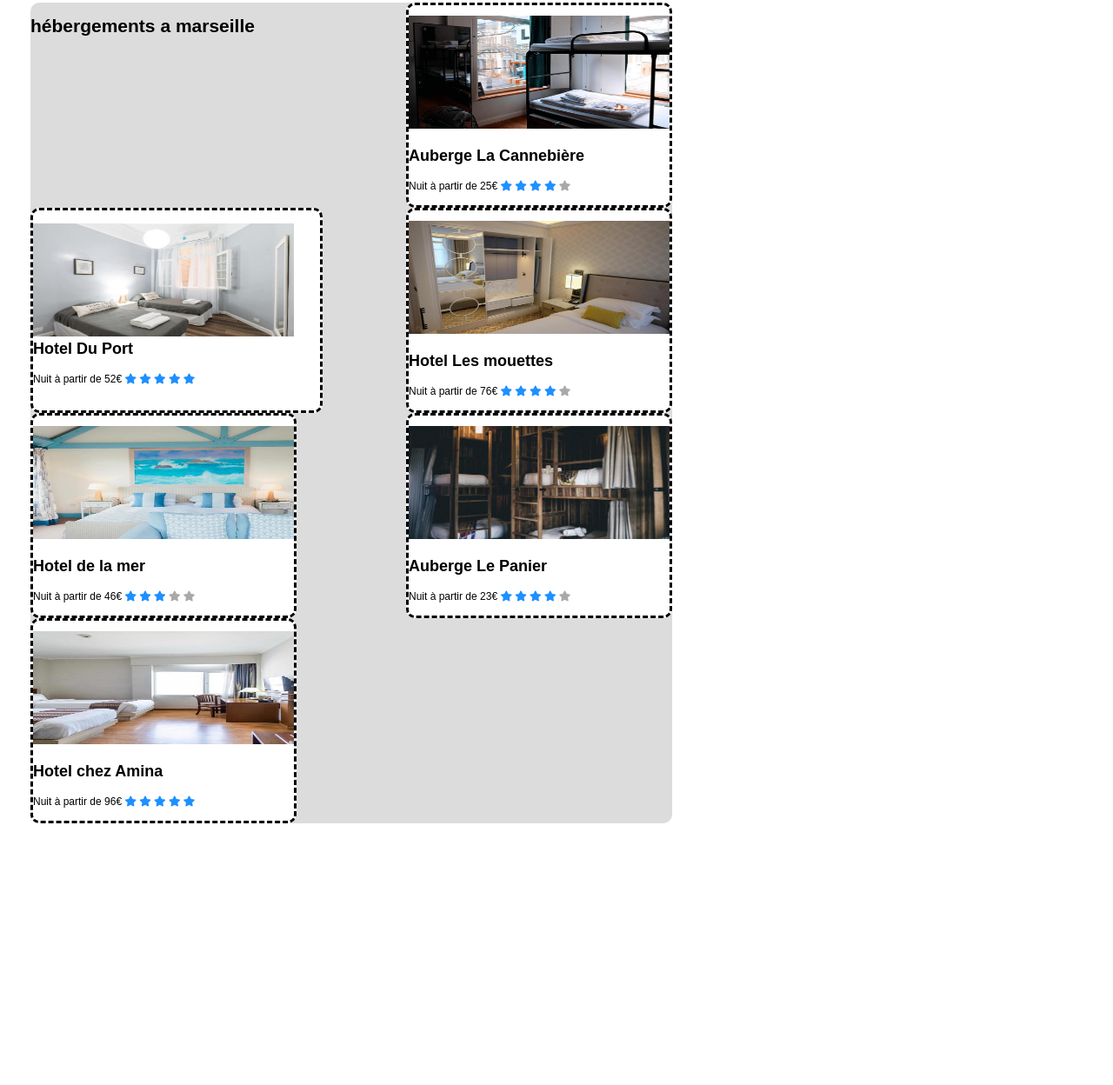
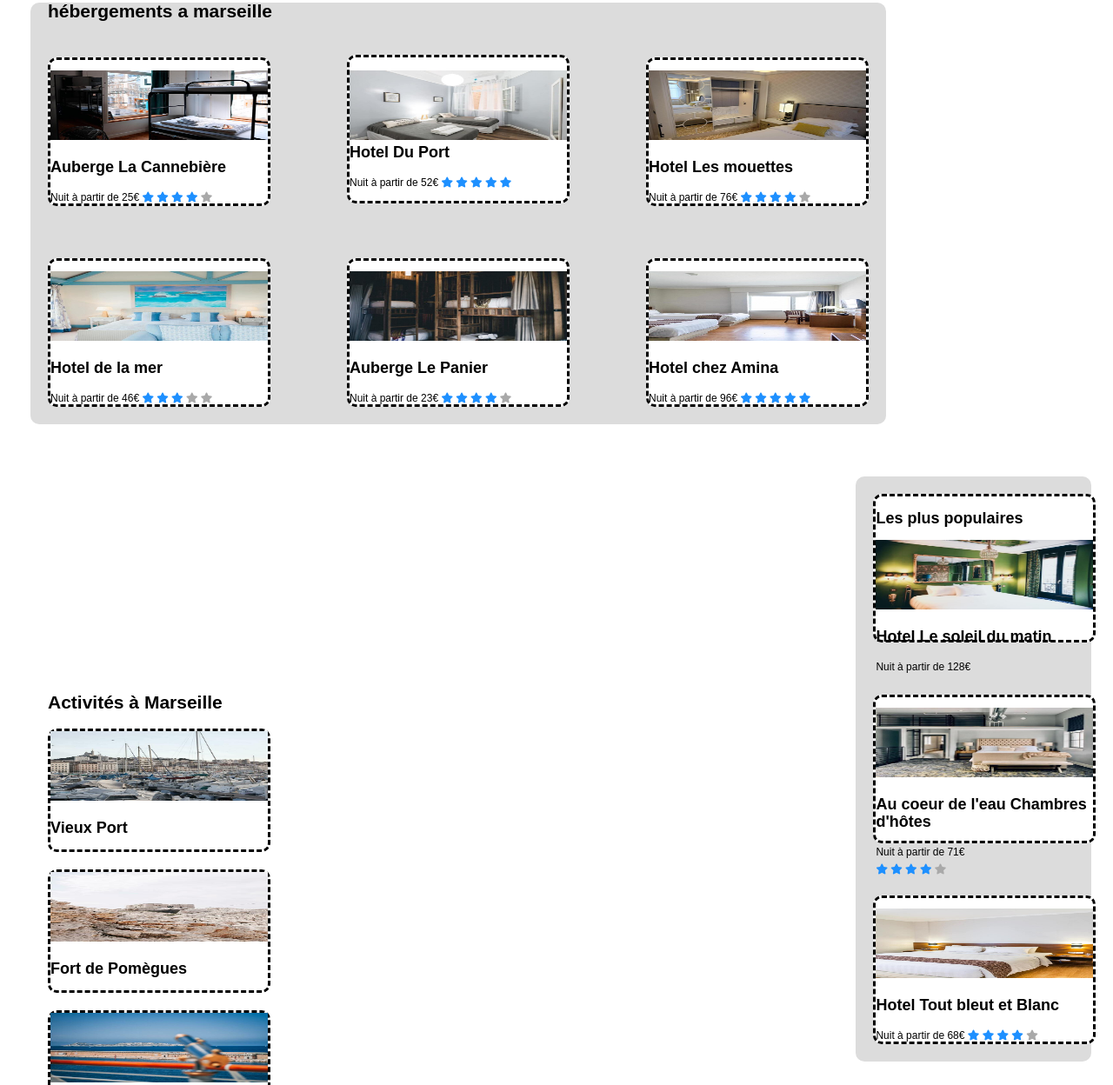
Before and after one commit to flasheazy/Reservia, a plain HTML site: page index.html in a window 1280 px wide. Shown: the part 332-1580 px from the top of the page at 87% size. Drawn offline with Linux system fonts and the light colour scheme.

Commit message:
new version.1

```diff
--- a/index.html
+++ b/index.html
@@ -70,12 +70,12 @@
 
 
 
-    <section style="width: 60%;background-color:Gainsboro;border-radius: 10px;">
+    <section style="width: 80%;background-color:Gainsboro;border-radius: 10px;">
 
 
+<h1>hébergements a marseille </h1>
+      <div id="container">
 
-      <div id="container">
-<h1>hébergements a marseille </h1>
 
           <article>
              <p>
@@ -194,7 +194,9 @@
         </div>
       </section>
 
-<section style="width:30%,flex:display,float:left">
+<aside style="width:22%;background-color:Gainsboro;border-radius:10px;margin-top:10px;">
+  <div id="container2">
+
           <article>
             <p>
                       <h2>Les plus populaires</h2>
@@ -254,7 +256,8 @@
                                   <i class="fas fa-star"></i></span>
                           </p>
               </article>
-</section>
+      </div>
+</aside>
 
         <section>
           <h1>Activités à Marseille</h1>
--- a/style.css
+++ b/style.css
@@ -26,6 +26,7 @@ header img {
     float: left;
 
 
+
 }
 header nav{
     float: left;
@@ -36,7 +37,7 @@ header nav{
 }
 nav li {
     float: right;
-    padding-right: 30px;
+    padding-right: 20px;
     text-decoration: overline;
 }
 nav ul::after{
@@ -62,14 +63,26 @@ section{
 }
 #container{
   display: flex;
-  margin-top:200px;
   flex-wrap: wrap;
   flex-direction: row;
-
-  justify-content: space-around;
+  align-items: baseline;
   flex-start;
   flex:300px;
-  justify-content: space-between;
+row-gap: 20px;
+justify-content: space-between;
+
+}
+#container2{
+  display: flex;
+  flex-wrap: wrap;
+  flex-direction: row;
+  align-items: baseline;
+  flex-start;
+  flex:300px;
+row-gap: 20px;
+justify-content: space-between;
+position: static;
+top: 10px;
 }
 footer {
     left: 0;
@@ -79,17 +92,18 @@ footer {
     border-style: dashed;
 }
 article{
-    max-width: 330px;
-    max-height: 230px;
+    max-width: 250px;
+    max-height: 165px;
     border-radius: 10px;
     background-color: white;
     font-size: 12px;
 border-style: dashed;
-float:left;
+margin:20px;
+
 }
 article img {
-    width: 300px ;
-    height:130px ;
+    width: 250px ;
+    height:80px ;
     border-top-right-radius: auto;
     border-top-left-radius: auto;
 }
@@ -98,6 +112,7 @@ float:right;
 width: 30%;
 
 }
+h1{margin:20px;}
 
 .P1{
   line-height:1px;
```
